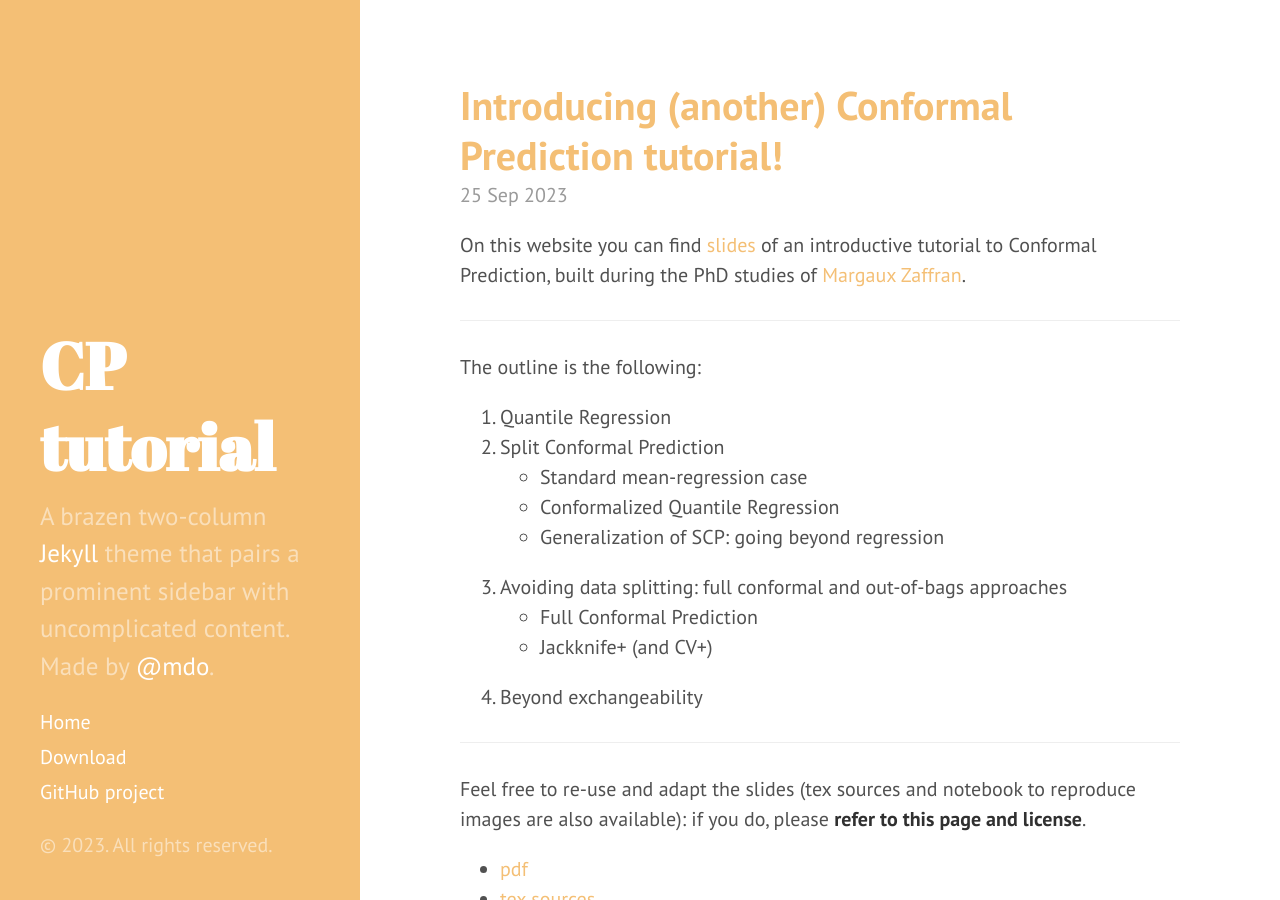
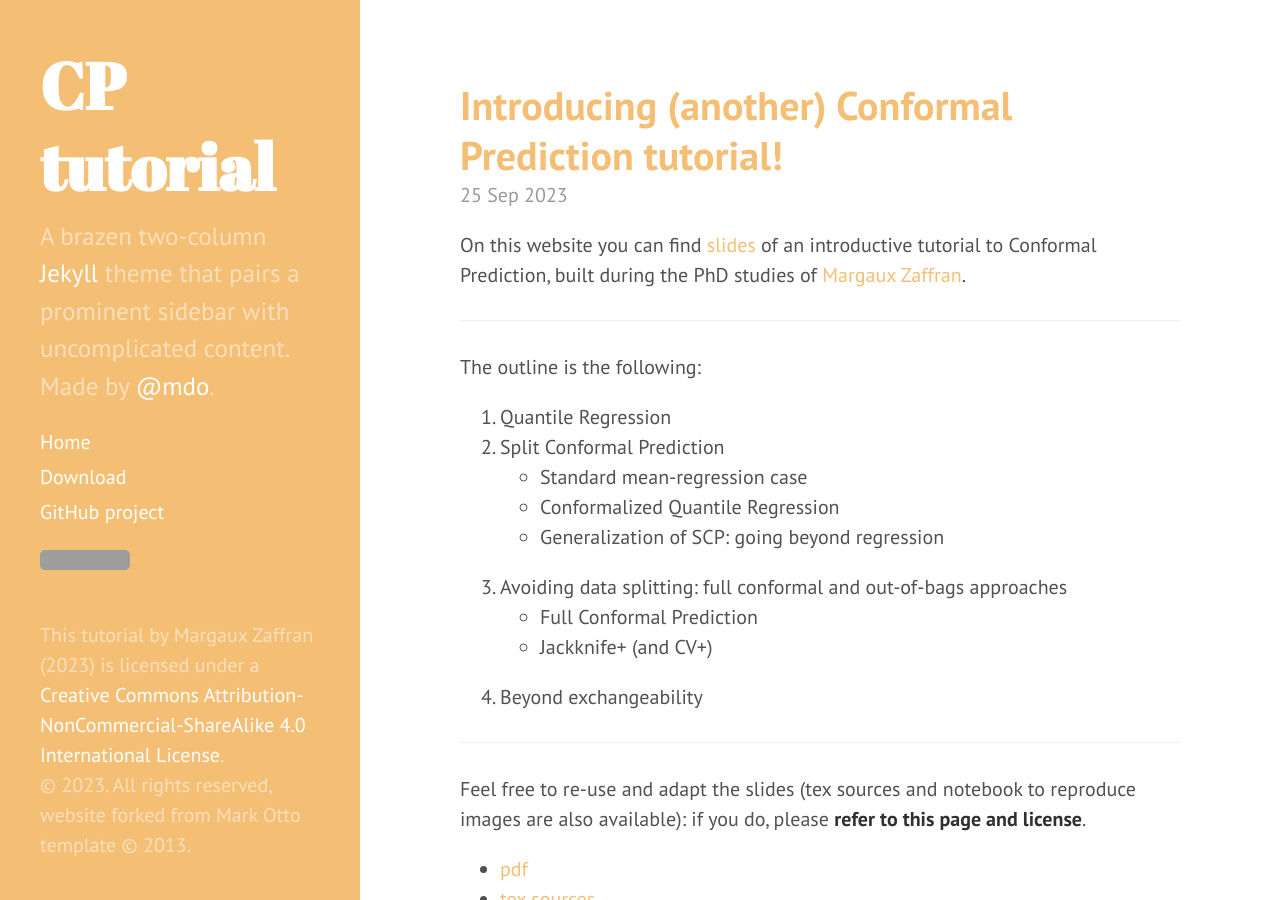
Before and after one commit to conformalpredictionintro/conformalpredictionintro.github.io, a Jekyll site: the page built from index.html, in a window 1280 px wide and 900 px high. Built offline with Jekyll 4.4.1, drawn with Linux system fonts in a browser that asks for light colours; Markdown is read by kramdown in place of the engine named in the settings; the list of posts is cut into pages by our own code; grey boxes are pictures that could not be loaded.

Commit message:
trying to add license in sidebar

```diff
--- a/_includes/sidebar.html
+++ b/_includes/sidebar.html
@@ -30,6 +30,7 @@
       <a class="sidebar-nav-item" href="{{ site.github.repo }}">GitHub project</a>
     </nav>
 
-    <p>&copy; {{ site.time | date: '%Y' }}. All rights reserved.</p>
+    <a rel="license" href="http://creativecommons.org/licenses/by-nc-sa/4.0/"><img alt="Creative Commons License" style="border-width:0" src="https://i.creativecommons.org/l/by-nc-sa/4.0/88x31.png" /></a><br />This tutorial by Margaux Zaffran (2023) is licensed under a <a rel="license" href="http://creativecommons.org/licenses/by-nc-sa/4.0/">Creative Commons Attribution-NonCommercial-ShareAlike 4.0 International License</a>.
+    <p>&copy; {{ site.time | date: '%Y' }}. All rights reserved, website forked from Mark Otto template &copy; 2013.</p>
   </div>
 </div>
```
